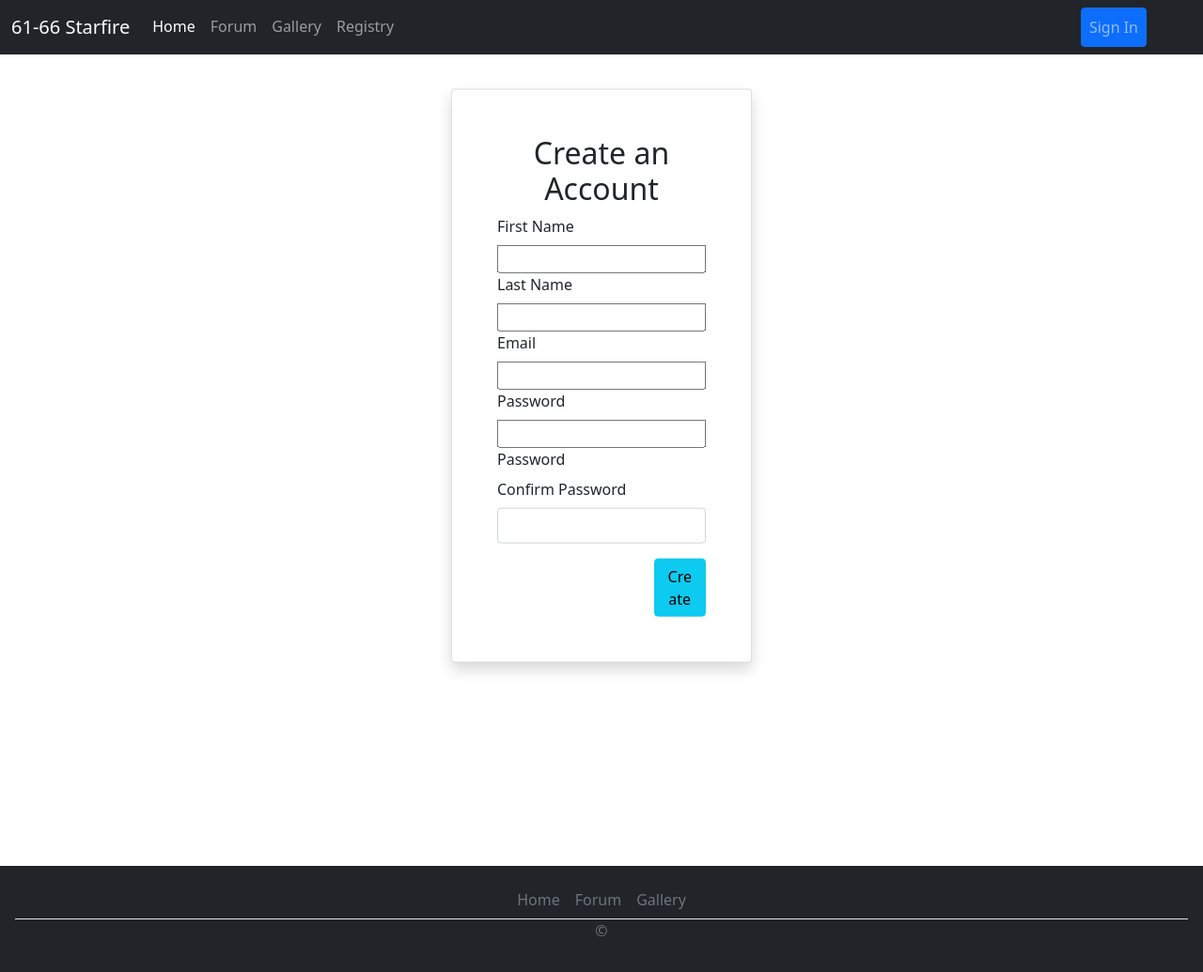
After one commit to tccSolutions/starfire-registry, a Flask app: page /sign-up in a window 1280 px wide. The commit adds this page. Shown: the whole page at 94% size. Run offline with Flask 2, Linux system fonts and the light colour scheme; some libraries are stand-ins or nearby versions.

Commit message:
created sign up page - added hashing

```diff
--- a/classes/forms.py
+++ b/classes/forms.py
@@ -1,7 +1,7 @@
 import datetime
 
 from flask_wtf import FlaskForm
-from wtforms import StringField, TextAreaField, IntegerField, HiddenField, PasswordField
+from wtforms import StringField, TextAreaField, IntegerField, HiddenField, PasswordField, EmailField
 from wtforms.validators import DataRequired
 from flask_ckeditor import CKEditorField
 
@@ -20,6 +20,8 @@ class ReplyPost(FlaskForm):
     post_id = HiddenField('post_id', validators=[DataRequired()])
 
 
-class LoginForm(FlaskForm):
-    username = StringField('Username', validators=[DataRequired()])
+class UserForm(FlaskForm):
     password = PasswordField("Password", validators=[DataRequired()])
+    first_name = StringField('First Name', validators=[DataRequired()])
+    last_name = StringField('Last Name', validators=[DataRequired()])
+    email = EmailField('Email', validators=[DataRequired()])
--- a/main.py
+++ b/main.py
@@ -7,10 +7,11 @@ from flask_sqlalchemy import SQLAlchemy
 from classes.forms import *
 from flask_ckeditor import CKEditor
 from flask_login import UserMixin, login_user, logout_user, LoginManager, login_required, current_user
+from werkzeug.security import generate_password_hash, check_password_hash
 
 app = Flask(__name__)
 app.config["SECRET_KEY"] = "akldf*(Oalksf"
-app.config["DATABASE_URI"] = os.environ.get("DATABASE_URL", "sqlite:///static/data/cars.db")
+app.config["SQLALCHEMY_DATABASE_URI"] = "sqlite:///static/data/cars.db"
 
 # Form Settings
 ckeditor = CKEditor(app)
@@ -36,8 +37,8 @@ year = today.year
 
 # database models
 class Users(db.Model, UserMixin):
+    __tablename__ = "users"
     id = db.Column(db.Integer, primary_key=True)
-    username = db.Column(db.String, nullable=False)
     password = db.Column(db.String, nullable=False)
     email = db.Column(db.String, nullable=False, unique=True)
     first_name = db.Column(db.String, nullable=False)
@@ -46,16 +47,15 @@ class Users(db.Model, UserMixin):
     def __repr__(self):
         return {
             "id": self.id,
-            "username": self.username,
             "password": self.password,
+            "email": self.email,
             "first_name": self.first_name,
-            "last_name": self.last_name,
-            "email": self.email
+            "last_name": self.last_name
         }
 
 
 class ForumPost(db.Model):
-    __tablename__ = 'forumpost'
+    __tablename__ = "forumpost"
     id = db.Column(db.Integer, primary_key=True)
     title = db.Column(db.String, nullable=False)
     created_by = db.Column(db.String, nullable=False)
@@ -93,7 +93,7 @@ class Replies(db.Model):
 
 
 class Cars(db.Model):
-    __tablename__ = 'cars'
+
     id = db.Column(db.Integer, primary_key=True)
     year = db.Column(db.Integer, nullable=False)
     vin = db.Column(db.String, nullable=False)
@@ -123,11 +123,11 @@ def index():
 
 @app.route("/login", methods=["GET", "POST"])
 def login():
-    login_form = LoginForm()
+    login_form = UserForm()
     if request.method == "POST":
-        user = Users.query.filter_by(username=login_form.username.data).first()
+        user = Users.query.filter_by(email=login_form.email.data).first()
         if user:
-            if user.password == login_form.password.data:
+            if check_password_hash(user.password, login_form.password.data):
                 flash(f"Welcome {user.first_name}!")
                 login_user(user)
                 return redirect("/home")
@@ -143,6 +143,30 @@ def logout():
     logout_user()
     flash("You have been logged out!")
     return redirect(url_for('login'))
+
+
+@app.route("/sign-up", methods=["GET", "POST"])
+def sign_up():
+    form = UserForm()
+    if request.method == "POST":
+        user = Users.query.filter_by(email=form.email.data).first()
+        if not user:
+            if form.password.data == request.form["conf_pass"]:
+                new_user = Users(email=form.email.data,
+                                 first_name=form.first_name.data,
+                                 last_name=form.last_name.data,
+                                 password=generate_password_hash(form.password.data))
+                db.session.add(new_user)
+                db.session.commit()
+                login_user(new_user)
+                return redirect(url_for('index'))
+            else:
+                flash("Passwords do not Match")
+                redirect(url_for('sign_up'))
+        else:
+            flash("Email Already Registered.")
+            redirect(url_for('login'))
+    return render_template("sign_up.html", form=form)
 
 
 @app.route('/forum', methods=["GET", "POST"])
--- a/requirements.txt
+++ b/requirements.txt
@@ -6,3 +6,4 @@ psycopg2~=2.9.2
 flask_ckeditor~=0.4.6
 flask_sqlalchemy~=2.5.1
 flask_login~=0.5.0
+Werkzeug~=2.0.2
--- /dev/null
+++ b/templates/sign_up.html
@@ -0,0 +1,32 @@
+<!DOCTYPE html>
+<html lang="en">
+<head>
+    <meta charset="UTF-8">
+    <title>Sign Up</title>
+</head>
+<body>
+{% extends 'index.html' %}
+{% block content %}
+<div class="w-25 card shadow p-5 position-absolute top-50 start-50 translate-middle">
+  <form class="d-flex flex-column" action="/sign-up" method="POST">
+      <div class="text-center">
+          <h2>Create an Account</h2>
+      </div>
+        {{form.first_name.label(class="form-label")}}
+       {{form.first_name(class="form-content")}}
+       {{form.last_name.label(class="form-label")}}
+       {{form.last_name(class="form-content")}}
+       {{form.email.label(class="form-label")}}
+       {{form.email(class="form-content")}}
+       {{form.password.label(class="form-label")}}
+       {{form.password(class="form-content")}}
+       {{form.password.label(class="form-label")}}
+       <label class="form-label">Confirm Password</label>
+       <input class="form-control" name="conf_pass" type="password">
+      <button type="submit" class="w-25 btn btn-info ms-auto mt-3">Create</button>
+  </form>
+</div>
+
+{% endblock %}
+</body>
+</html>
```
Also changed, not shown: templates/forum.html (+2 -13 lines), templates/login.html (+13 -6 lines).
